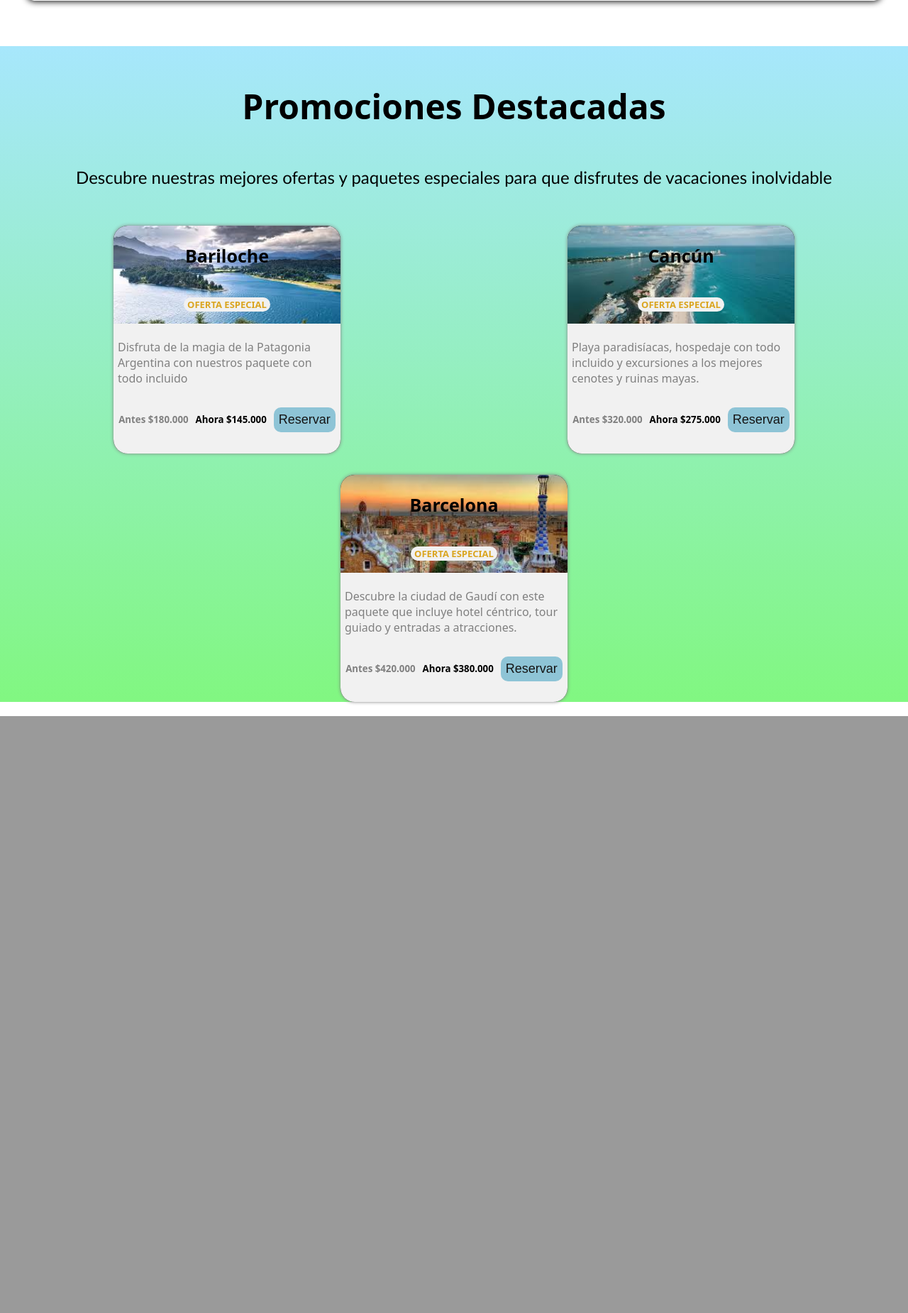
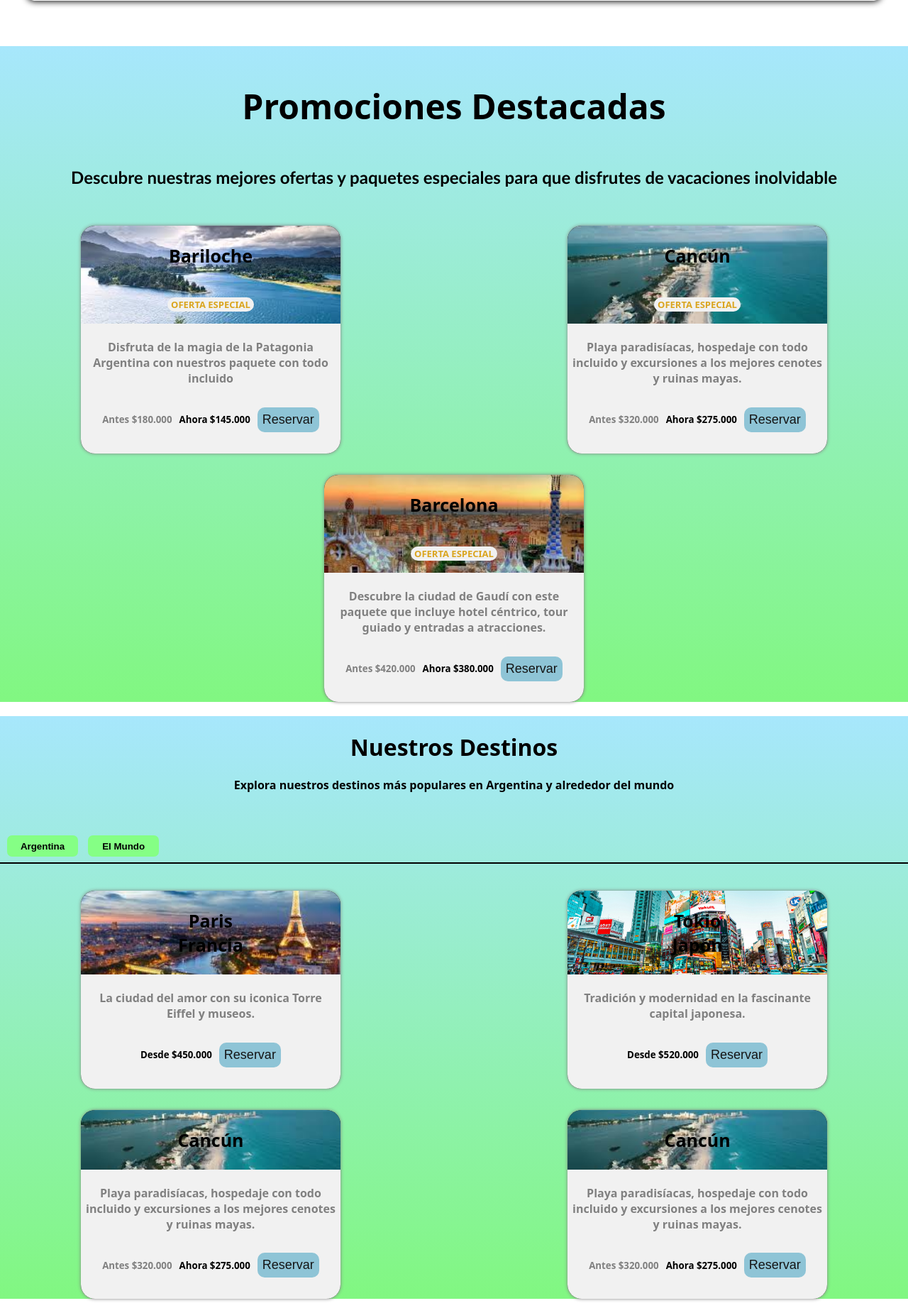
Before and after one commit to Luka-dev-sk8/olimpiada, a PHP site: page / in a window 1280 px wide. Shown: the part 1269-3119 px from the top of the page at 71% size. Before the commit the page ends 2278 px from the top, so only its background shows below. Run offline with PHP 8.4, Linux system fonts and the light colour scheme.

Commit message:
agregue mas productos pe

```diff
--- a/index.html
+++ b/index.html
@@ -22,10 +22,12 @@
                 <div style="flex-direction: column;" class="menu2">
 
                     <div id="caja_desplegable">
+                        <button class="barra"><b>Inicio</b></button>
                         <button id="pasar_pagina" class="barra"><img src="public/imagenes/contacto.png" alt=""></button>
-                        <button class="barra"><img src="public/imagenes/compras.png" alt=""></button>
+                        <button class="barra"><img src="public/imagenes/reserva.png" alt=""></button>
                         <button class="barra"><img src="public/imagenes/ubicacion.png" alt=""></button>
                         <button id="pasar_carrito" class="barra"><img src="public/imagenes/carrito.png" alt=""></button>
+                        <button class="barra"><img src="" alt=""><b>Contactos</b></button>
 
                     </div>
                 </div>
@@ -37,7 +39,7 @@
             <button id="explo_destinos" class="especiales"><b>Explorar Destinos</b></button>
         </main>
     </div>
-    <form class="conteiner2">
+    <div class="conteiner2">
         <div>
             <h3>Busca tu próxima aventura</h3>
         </div>
@@ -50,8 +52,8 @@
 
 
 
-    </form>
-    <div class="conteiner3">
+    </div>
+    <div class="conteiner">
     <h1 class="texto_centrado">Promociones Destacadas</h1>
     <p class="descripcion">Descubre nuestras mejores ofertas y paquetes especiales para que disfrutes de vacaciones inolvidable</p>
 
@@ -113,6 +115,87 @@
 
 
         </div>
+    <div class="conteiner">
+        <h1>Nuestros Destinos</h1>
+        <p>Explora nuestros destinos más populares en Argentina y alrededor del mundo</p>
+
+        <br><br>
+
+        <div>
+            <button class="opciones">Argentina</button>
+            <button class="opciones">El Mundo</button>
+
+        <hr>
+        <main class="caja">
+
+            <div class="tarjeta">
+                    <div style="background-image: url(public/imagenes/Paris2.jpeg);" class="ofertas_img">
+
+                        <h3>Paris <br> Francia</h3>
+                    </div>
+
+                    <div class="descrip_producto">
+                        <p>La ciudad del amor con su iconica Torre Eiffel y museos.</p>
+
+                            <div class="precios">
+
+                                <h5 style="color: black;"><b>Desde $450.000</b></h5>
+                                <button id="agregar_carrito">Reservar</button>
+                            </div>
+
+                    </div>
+            </div>
+            <div class="tarjeta">
+                    <div style="background-image: url(public/imagenes/tokio.jpeg);" class="ofertas_img">
+
+                        <h3>Tokio <br>Japón</h3>
+                    </div>
+
+                    <div class="descrip_producto">
+                        <p>Tradición y modernidad en la fascinante capital japonesa.</p>
+
+                            <div class="precios">
+                                <h5 style="color: black;"><b>Desde $520.000</b></h5>
+                                <button id="agregar_carrito">Reservar</button>
+                            </div>
+                    </div>
+            </div>
+            <div class="tarjeta">
+                    <div style="background-image: url(public/imagenes/cancun.jpeg);" class="ofertas_img">
+
+                        <h3>Cancún</h3>
+                    </div>
+
+                    <div class="descrip_producto">
+                        <p>Playa paradisíacas, hospedaje con todo incluido y excursiones a los mejores cenotes y ruinas mayas.</p>
+
+                            <div class="precios">
+                                <h5>Antes $320.000</h5>
+                                <h5 style="color: black;"><b>Ahora $275.000</b></h5>
+                                <button id="agregar_carrito">Reservar</button>
+                            </div>
+
+                        </div>
+                    </div>
+            <div class="tarjeta">
+                    <div style="background-image: url(public/imagenes/cancun.jpeg);" class="ofertas_img">
+
+                        <h3>Cancún</h3>
+                    </div>
+
+                    <div class="descrip_producto">
+                        <p>Playa paradisíacas, hospedaje con todo incluido y excursiones a los mejores cenotes y ruinas mayas.</p>
+
+                            <div class="precios">
+                                <h5>Antes $320.000</h5>
+                                <h5 style="color: black;"><b>Ahora $275.000</b></h5>
+                                <button id="agregar_carrito">Reservar</button>
+                            </div>
+
+                        </div>
+                    </div>
+        </div>
+        </main>
         <script defer src="public/js/index.js"></script>
 
 </body>
--- a/public/carrito.html
+++ b/public/carrito.html
@@ -33,7 +33,7 @@
             <br>
             <div class="datos_de_email">
                 <label for="email">Correo:</label>
-                <input type="email" id="email" name="email"  required>
+                <input type="email" id="email" name="email">
 
                 <button id="Enviar" type="submit">Enviar</button>
             </div>
--- a/public/estilos/estilo.css
+++ b/public/estilos/estilo.css
@@ -1,7 +1,6 @@
 header{
     display: flex;
     align-items: center;
-
     flex-direction: column;
     background-color: #f1f1f1;
     font-size: larger;
@@ -16,7 +15,7 @@ header{
     background-color: #f1f1f1;
     border-radius: 0 0 20px 20px ;
     text-align: center;
-    top: 15%;
+
     font-family: system-ui, -apple-system, BlinkMacSystemFont, 'Segoe UI', Roboto, Oxygen, Ubuntu, Cantarell, 'Open Sans', 'Helvetica Neue', sans-serif;
 
 }
@@ -54,8 +53,8 @@ header{
 #barra_lateral{
     display: flex;
     border-radius: 20px;
-    padding: 5px;
-    margin: 1px;
+    padding: 10px;
+
     border: unset;
     box-shadow: 0px 0px 5px 0px #141414;
     background-color: #f1f1f1;
@@ -71,6 +70,7 @@ body{
     align-items: center;
     justify-content: center;
     flex-direction: column;
+    font-family: system-ui, -apple-system, BlinkMacSystemFont, 'Segoe UI', Roboto, Oxygen, Ubuntu, Cantarell, 'Open Sans', 'Helvetica Neue', sans-serif;
 }
 main{
     display: flex;
@@ -117,14 +117,7 @@ svg{
     box-shadow: 0 0 10px 0 #141414;
     margin: 2%;
 }
-.formulario{
-    display: flex;
-    align-items: center;
-    justify-content: center;
-    flex-direction: column;
-    font-family: system-ui, -apple-system, BlinkMacSystemFont, 'Segoe UI', Roboto, Oxygen, Ubuntu, Cantarell, 'Open Sans', 'Helvetica Neue', sans-serif;
 
-}
 .form{
     display: flex;
     align-items: center;
@@ -134,8 +127,30 @@ svg{
     height: auto;
 }
 h3{
+    text-align: center;
     font-size: 25px;
-    font-family: system-ui, -apple-system, BlinkMacSystemFont, 'Segoe UI', Roboto, Oxygen, Ubuntu, Cantarell, 'Open Sans', 'Helvetica Neue', sans-serif;
+}
+h1, p{
+    text-align: center;
+    font-weight: 700;
+}
+hr{
+    height: 2px;
+    background-color: #000000;
+    border: unset;
+}
+.opciones{
+    height: 30px;
+    width: 100px;
+    border: unset;
+    border-radius: 7px;
+    margin-left: 10px;
+    background-color: #85ff85;
+    font-weight: 600;
+}
+.opciones:hover{
+    background-color: #54a354;
+    transition: 0.4s;
 }
 img{ height: auto;
     width: 30px;
@@ -153,7 +168,7 @@ img{ height: auto;
     text-align: center;
     font-size: 300%;
     padding: 20px;
-    font-family: system-ui, -apple-system, BlinkMacSystemFont, 'Segoe UI', Roboto, Oxygen, Ubuntu, Cantarell, 'Open Sans', 'Helvetica Neue', sans-serif;
+
 }
 .descripcion{
     text-align: center;
@@ -208,7 +223,7 @@ img{ height: auto;
     right: 200px;
 
 }
-.conteiner3{background-color: #f1f1f1;}
+
 .caja{
     gap: 25%;
     flex-wrap: wrap;
@@ -310,3 +325,6 @@ h4{
     transform: scale(1.01);
     transition: 0.4s;
 }
+h3{
+
+}
--- a/public/estilos/estilos_registro_Y_inicio.css
+++ b/public/estilos/estilos_registro_Y_inicio.css
@@ -105,7 +105,7 @@ form .button-register{
     height: 115%;
     padding: 5rem 2rem 0 2rem;
     position: relative;
-    background-image: url(/public/imagenes/flayer.png);
+    background-image: url(imagenes/flayer.png);
     background-repeat: no-repeat;
     background-size: 100% 100%;
 }
```
Also changed, not shown: public/imagenes/Paris2.jpeg (added), public/imagenes/compras.png (deleted), public/imagenes/reserva.png (added), public/imagenes/tokio.jpeg (added).
